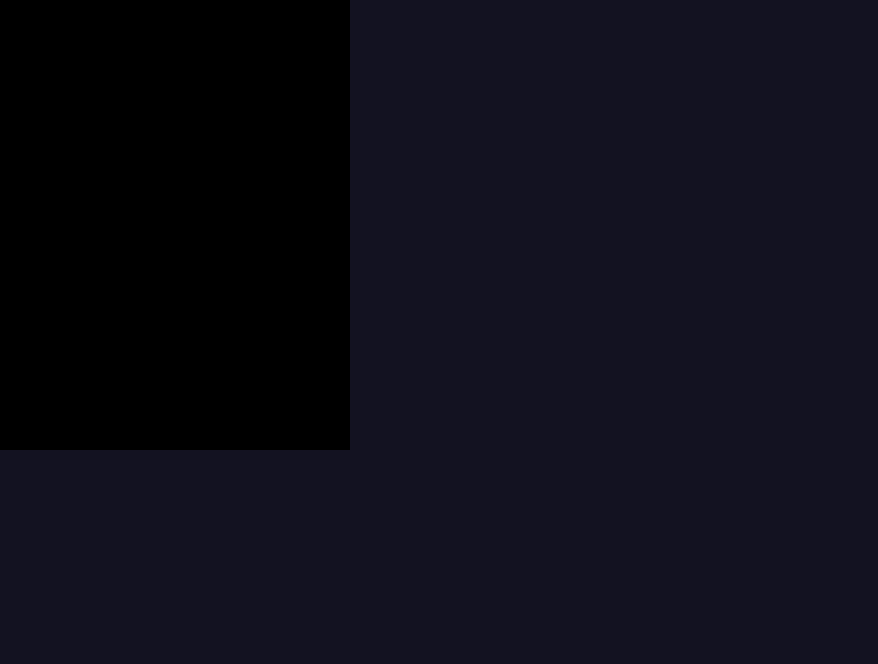
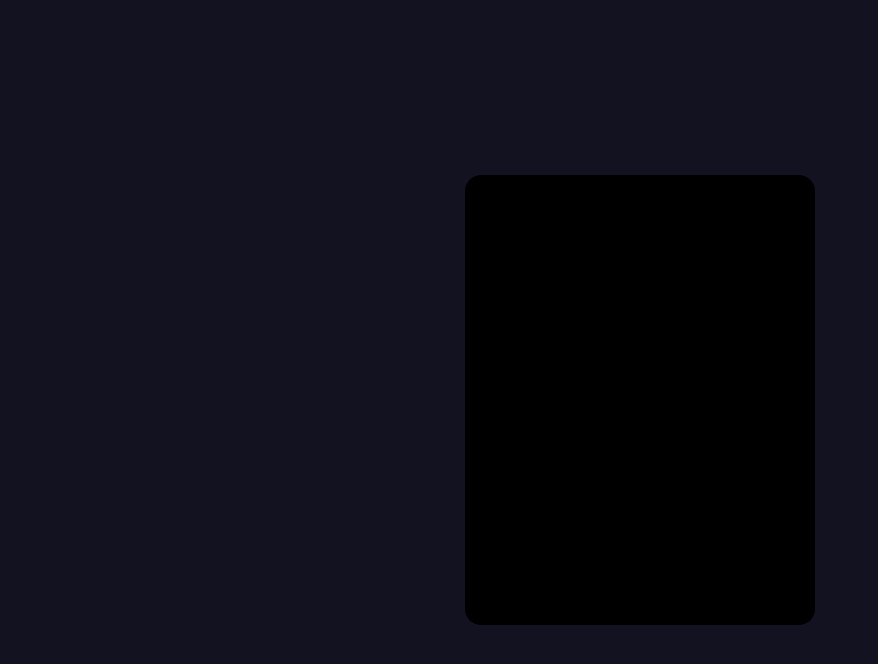
Before and after one commit to AmirTaki/loading-border, a plain HTML site: page index.html in a window 1280 px wide. Shown: the whole page, without its empty margins (0-878 px from the left). Drawn offline with Linux system fonts and the light colour scheme; a web font is replaced by a local one.

Commit message:
add flex at project

```diff
--- a/src/style.css
+++ b/src/style.css
@@ -10,11 +10,15 @@
 body {
     height: 100vh;
     background-color: #131221;
+    display: flex;
+    align-items: center;
+    justify-content: center;
 }
 
 .container{
     position: relative;
     height: 450px;
     width: 350px;
+    border-radius: 16px;
     background-color: #000;
 }
```
